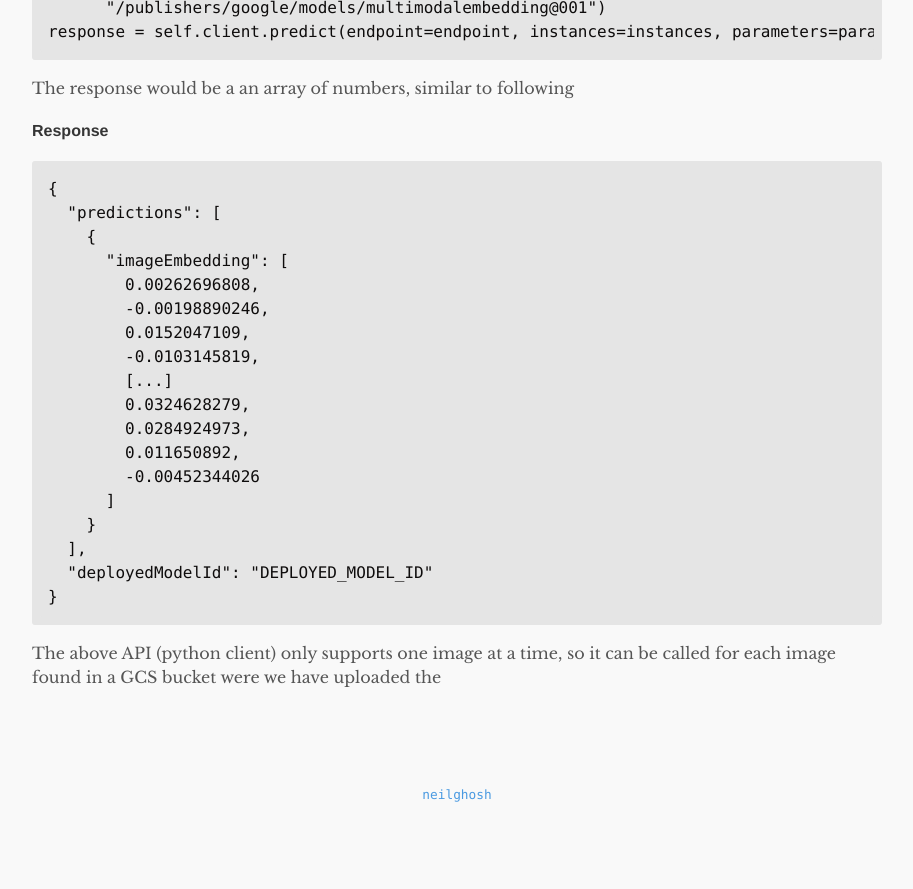
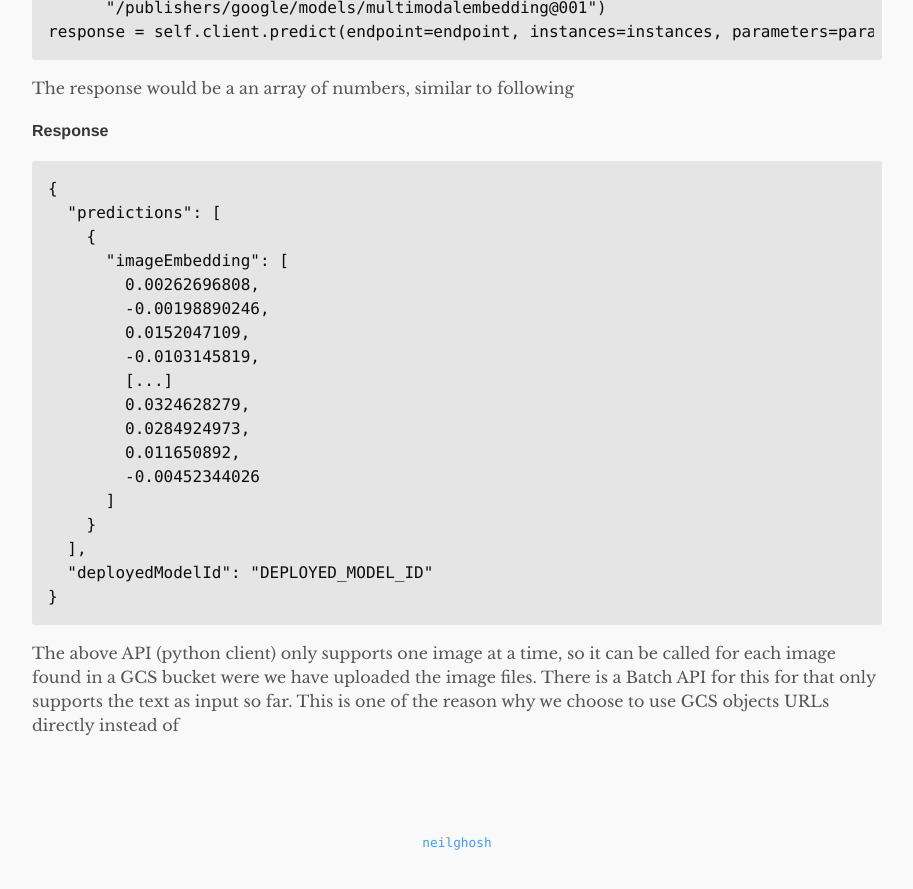
Before and after one commit to neilghosh/neilghosh.github.io, a Jekyll site: the page built from _posts/2023/2023-12-02-embeddings-prediction-using-vertext-ai-and-vector-database.md.md, in a window 1280 px wide and 900 px high, scrolled down 2173 px. Shown: the top 889 px of the window, without its empty margins (183-1096 px from the left). Built offline with Jekyll 4.4.1, drawn with Linux system fonts in a browser that asks for light colours; before the commit the page ends 3025 px from its top, so only the background shows below that.

Commit message:
_posts/2023/2023-12-02-embeddings-prediction-using-vertext-ai-and-vector-database.md.md updated from https://stackedit.io/

````diff
--- a/_posts/2023/2023-12-02-embeddings-prediction-using-vertext-ai-and-vector-database.md.md
+++ b/_posts/2023/2023-12-02-embeddings-prediction-using-vertext-ai-and-vector-database.md.md
@@ -84,8 +84,8 @@
   "deployedModelId": "DEPLOYED_MODEL_ID"
 }
 ```
-The above API (python client) only supports one image at a time, so it can be called for each image found in a GCS bucket were we have uploaded the
+The above API (python client) only supports one image at a time, so it can be called for each image found in a GCS bucket were we have uploaded the image files. There is a Batch API for this for that only supports the text as input so far. This is one of the reason why we choose to use GCS objects URLs directly instead of
 <!--stackedit_data:
-eyJoaXN0b3J5IjpbMTM3NjIwMjUxOCwxOTkyNzQ5MDE3LDc2MT
-gxMDAwNF19
+eyJoaXN0b3J5IjpbLTc4NDAxOTQ2LDE5OTI3NDkwMTcsNzYxOD
+EwMDA0XX0=
 -->
````
